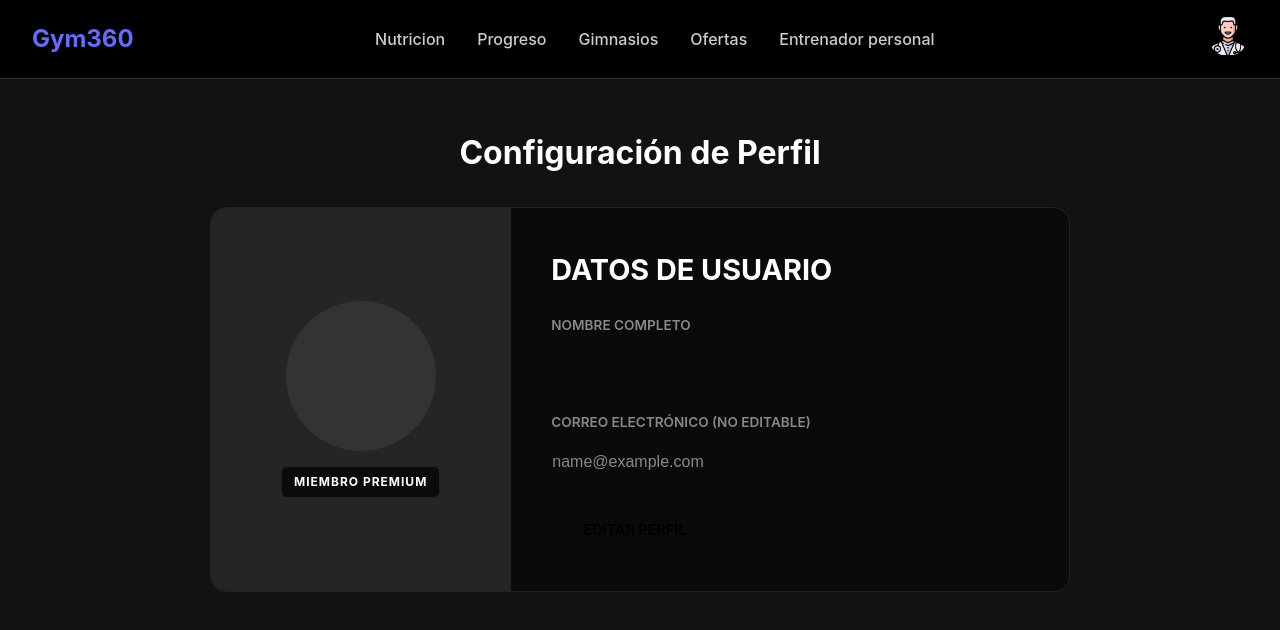
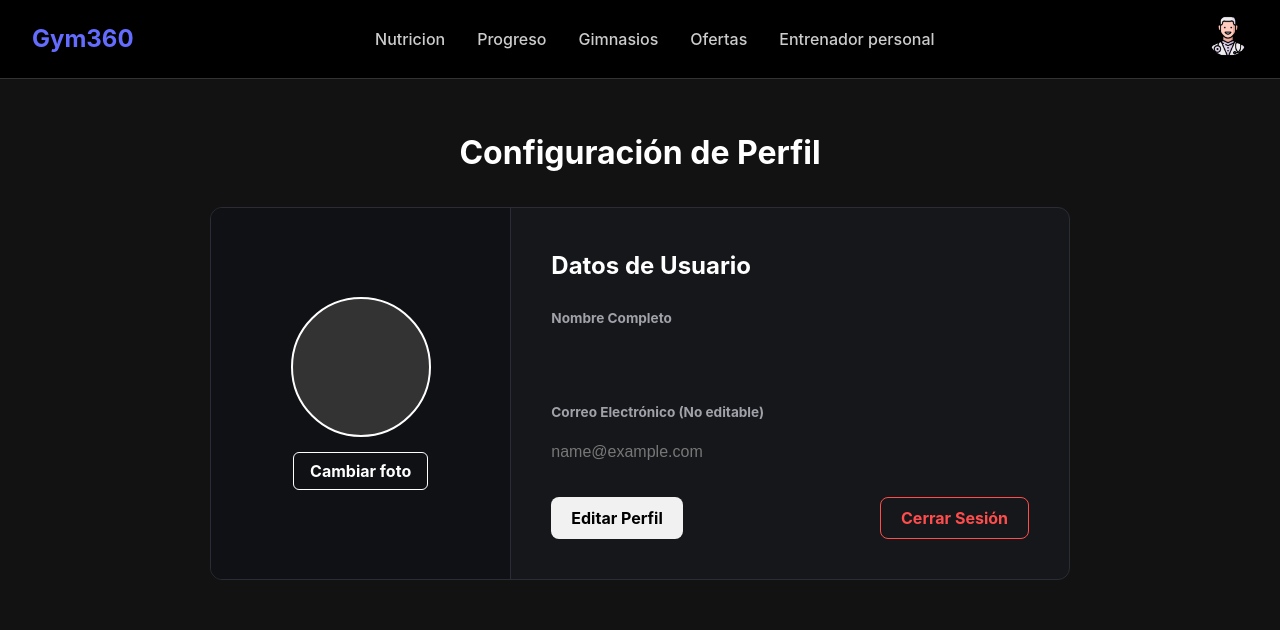
Before and after one commit to Xabiondo/TFG_GYM360_SPRING_REACT, a React (Vite) app in the folder frontend/: page /my-profile in a window 1280 px wide. Shown: the top 630 px of the page. Built offline with nearby package versions, Linux system fonts and the light colour scheme; sample sign-in values are in the browser's storage.

Commit message:
register arreglado, añadida funcion de log out , css mejorado y unificado

```diff
--- a/frontend/src/components/Gym.css
+++ b/frontend/src/components/Gym.css
@@ -110,10 +110,11 @@
   margin-top: auto;
 }
 
+/* --- BOTÓN GIMNASIOS (Estilo Outline) --- */
 .gym-btn {
-  background-color: var(--accent);
-  color: black;
-  border: none;
+  background-color: transparent;
+  color: var(--acent);
+  border: 1px solid var(--acent);
   padding: 0.7rem 1.5rem;
   font-size: 0.9rem;
   font-weight: 700;
@@ -125,7 +126,7 @@
 }
 
 .gym-btn:hover {
-  background-color: #e0e0e0;
+  background-color: var(--acent);
+  color: #000;
   transform: translateY(-1px);
-  box-shadow: 0 0 15px rgba(255,255,255,0.2);
 }
--- a/frontend/src/pages/MyProfile.css
+++ b/frontend/src/pages/MyProfile.css
@@ -1,8 +1,8 @@
-/* MyProfile.css */
 .profile-page-wrapper {
   max-width: 900px;
   margin: 50px auto;
   padding: 0 20px;
+  color: #fff;
 }
 
 .profile-header {
@@ -10,70 +10,62 @@
   margin-bottom: 30px;
 }
 
-/* La tarjeta estilo Gym */
 .profile-main-card {
   display: flex;
-  background-color: var(--bg-card);
-  border: 1px solid var(--border);
-  border-radius: 16px;
+  background-color: #15171a;
+  border: 1px solid #2a2d35;
+  border-radius: 12px;
   overflow: hidden;
-  transition: all 0.3s ease;
   min-height: 350px;
 }
 
-/* Sección de imagen (Izquierda) */
+/* --- SECCIÓN IMAGEN --- */
 .profile-image-section {
   width: 35%;
-  position: relative;
-  background: #252525;
+  background-color: #0f1115;
   display: flex;
   flex-direction: column;
   align-items: center;
   justify-content: center;
-  border-right: 1px solid var(--border);
-  padding: 20px;
+  border-right: 1px solid #2a2d35;
+  padding: 30px 20px;
 }
 
 .profile-avatar {
-  width: 150px;
-  height: 150px;
+  width: 140px;
+  height: 140px;
   border-radius: 50%;
   object-fit: cover;
-  border: 3px solid var(--accent);
+  border: 2px solid var(--accent, #fff);
 }
 
 .role-badge {
   margin-top: 15px;
-  background: rgba(0, 0, 0, 0.7);
-  backdrop-filter: blur(4px);
-  color: white;
+  background: #2a2d35;
+  color: #fff;
   padding: 6px 12px;
   border-radius: 6px;
-  font-size: 0.75rem;
-  font-weight: 700;
-  text-transform: uppercase;
-  letter-spacing: 1px;
-  border: 1px solid var(--border);
+  font-size: 0.8rem;
+  font-weight: bold;
 }
 
 .btn-change-photo {
   margin-top: 15px;
   background: transparent;
-  color: var(--accent);
-  border: 1px solid var(--accent);
-  padding: 6px 12px;
+  color: var(--accent, #fff);
+  border: 1px solid var(--accent, #fff);
+  padding: 8px 16px;
   border-radius: 6px;
-  font-size: 0.8rem;
   cursor: pointer;
   transition: all 0.2s;
 }
 
 .btn-change-photo:hover {
-  background: var(--accent);
-  color: black;
+  background: var(--accent, #fff);
+  color: #000;
 }
 
-/* Contenido del formulario (Derecha) */
+/* --- SECCIÓN DATOS --- */
 .profile-content {
   flex: 1;
   padding: 2.5rem;
@@ -84,9 +76,7 @@
 
 .profile-title-row h2 {
   margin: 0;
-  font-size: 1.8rem;
-  color: var(--text-main);
-  text-transform: uppercase;
+  font-size: 1.5rem;
 }
 
 .input-group {
@@ -97,55 +87,75 @@
 
 .input-group label {
   font-size: 0.85rem;
-  color: var(--text-muted);
-  text-transform: uppercase;
-  font-weight: 600;
+  color: #a1a1aa;
+  font-weight: bold;
 }
 
 .profile-input {
-  background-color: rgba(255, 255, 255, 0.05);
-  border: 1px solid var(--border);
-  color: var(--text-main);
+  background-color: #1e2025;
+  border: 1px solid #333;
+  color: #fff;
   padding: 12px;
   border-radius: 8px;
   font-size: 1rem;
-  outline: none;
 }
 
 .profile-input.readonly {
   background-color: transparent;
-  border-color: transparent;
-  color: var(--text-muted);
-  cursor: not-allowed;
+  border: none;
+  color: #777;
   padding-left: 0;
 }
 
-/* Botones con tu estilo original */
+/* --- BOTONES CLAROS Y VISIBLES --- */
 .profile-actions {
   display: flex;
-  gap: 10px;
+  gap: 15px;
   margin-top: auto;
 }
 
 .save-btn {
-  background-color: var(--accent);
-  color: black;
+  background-color: var(--accent, #f1f1f1);
+  color: #000;
   border: none;
-  padding: 0.8rem 2rem;
-  font-size: 0.9rem;
-  font-weight: 700;
+  padding: 10px 20px;
+  font-weight: bold;
   border-radius: 8px;
   cursor: pointer;
-  text-transform: uppercase;
+  transition: opacity 0.2s;
+}
+
+.save-btn:hover {
+  opacity: 0.8;
 }
 
 .cancel-btn {
   background: transparent;
-  color: var(--text-main);
-  border: 1px solid var(--border);
-  padding: 0.8rem 2rem;
+  color: #fff;
+  border: 1px solid #666;
+  padding: 10px 20px;
   border-radius: 8px;
-  font-weight: 700;
+  font-weight: bold;
   cursor: pointer;
-  text-transform: uppercase;
 }
+
+.cancel-btn:hover {
+  border-color: #fff;
+}
+
+.logout-btn {
+  background: transparent;
+  color: #ff4d4d;
+  border: 1px solid #ff4d4d;
+  padding: 10px 20px;
+  border-radius: 8px;
+  font-weight: bold;
+  cursor: pointer;
+  margin-left: auto; /* Esto empuja el botón a la derecha del todo */
+  transition: all 0.2s;
+}
+
+.logout-btn:hover {
+  background: #ff4d4d;
+  color: #fff;
+}
--- a/frontend/src/pages/MyProfile.jsx
+++ b/frontend/src/pages/MyProfile.jsx
@@ -5,7 +5,7 @@ import { updateUser, uploadProfilePhoto } from "../services/UserService";
 import "./MyProfile.css";
 
 const MyProfile = () => {
-  const { user, login, loading } = useAuth();
+  const { user, login, logout, loading } = useAuth();
   const [editMode, setEditMode] = useState(false);
   const [nombre, setNombre] = useState("");
   const [photoPreview, setPhotoPreview] = useState(null);
@@ -34,7 +34,6 @@ const MyProfile = () => {
         const res = await uploadProfilePhoto(data);
         fotoNombre = res.nombreArchivo;
       }
-
 
       await updateUser(user.id, { nombre, fotoPerfil: fotoNombre });
       login({ ...user, nombre, fotoPerfil: fotoNombre });
@@ -67,12 +66,11 @@ const MyProfile = () => {
         </header>
 
         <div className="profile-main-card">
-          {/* SECCIÓN IZQUIERDA (IMAGEN) */}
           <div className="profile-image-section">
             {photoPreview ? (
               <img src={photoPreview} alt="Perfil" className="profile-avatar" />
             ) : (
-              <div className="profile-avatar" style={{display: 'flex', alignItems:'center', justifyContent:'center', background:'#333', fontSize:'3rem'}}>
+              <div className="profile-avatar" style={{ display: 'flex', alignItems: 'center', justifyContent: 'center', background: '#333', fontSize: '3rem' }}>
                 {user.nombre?.charAt(0).toUpperCase()}
               </div>
             )}
@@ -80,7 +78,7 @@ const MyProfile = () => {
             <input
               type="file"
               ref={fileInputRef}
-              style={{display: 'none'}}
+              style={{ display: 'none' }}
               onChange={(e) => {
                 const file = e.target.files[0];
                 if (file) {
@@ -91,15 +89,11 @@ const MyProfile = () => {
               accept="image/*"
             />
 
-            {editMode ? (
             <button className="btn-change-photo" onClick={() => fileInputRef.current.click()}>
               Cambiar foto
             </button>
-            ) : (
-              <span className="role-badge">Miembro Premium</span>
-            )}
+
           </div>
-
 
           <div className="profile-content">
             <div className="profile-title-row">
@@ -136,9 +130,14 @@ const MyProfile = () => {
                   </button>
                 </>
               ) : (
+                <>
                   <button className="save-btn" onClick={() => setEditMode(true)}>
                     Editar Perfil
                   </button>
+                  <button className="logout-btn" onClick={logout}>
+                    Cerrar Sesión
+                  </button>
+                </>
               )}
             </div>
           </div>
--- a/frontend/src/pages/PersonalTrainer.css
+++ b/frontend/src/pages/PersonalTrainer.css
@@ -57,22 +57,28 @@
 }
 
 .pt-button {
-  background-color: var(--acent);
-  color: #000;
+  background-color: transparent;
+  color: var(--acent);
+  border: 1px solid var(--acent);
   font-weight: bold;
   font-size: 1rem;
-  border: none;
   padding: 0.8rem 1.5rem;
   border-radius: 8px;
   cursor: pointer;
-  align-self: flex-end; /* Lo tira a la derecha */
-  transition: background-color 0.2s;
+  align-self: flex-end;
+  transition: all 0.2s;
+}
+
+.pt-button:hover:not(:disabled) {
+  background-color: var(--acent);
+  color: #000;
 }
 
 .pt-button:disabled {
-  background-color: #3f3f46;
+  border-color: #3f3f46;
   color: #a1a1aa;
   cursor: not-allowed;
+  background-color: transparent;
 }
 
 .response-area {
@@ -94,8 +100,6 @@
   margin: 2rem 0;
   font-style: italic;
 }
-
-
 
 .response-header {
   display: flex;
@@ -131,6 +135,7 @@
   border-color: #3f3f46;
   color: #a1a1aa;
   cursor: not-allowed;
+  background-color: transparent;
 }
 
 .dieta-title {
@@ -151,7 +156,6 @@
   grid-template-columns: 1fr;
   gap: 1rem;
 }
-
 
 .dia-card {
   background-color: #0f1115;
--- a/frontend/src/pages/Register.jsx
+++ b/frontend/src/pages/Register.jsx
@@ -1,7 +1,6 @@
 import React, { useState } from 'react';
 import { Link, useNavigate } from 'react-router-dom';
 import { useAuth } from '../context/AuthContext.jsx';
-
 
 const Register = () => {
   const [name, setName] = useState('');
@@ -18,9 +17,10 @@ const Register = () => {
       alert("Las contraseñas no coinciden");
       return;
     }
-    if(nombre == null){
-      alert("pon un nombre ");
-      return ;
+
+    if (name.trim() === '') {
+      alert("Pon un nombre válido");
+      return;
     }
 
     const usuarioData = {
@@ -42,10 +42,19 @@ const Register = () => {
 
       if (data.success) {
         alert('Registro exitoso');
-        login(data); // <-- Loguea al usuario recién registrado
-        navigate('/inicio'); // <-- Redirige a la app
+
+        // Creamos un objeto limpio para el localStorage
+        const usuarioParaLocalStorage = {
+            id: data.id,
+            nombre: data.nombre,
+            email: data.email,
+            fotoPerfil: data.fotoPerfil || null
+        };
+
+        login(usuarioParaLocalStorage);
+        navigate('/inicio');
       } else {
-        alert('Error: ' + data.message);
+        alert('Error: ' + (data.message || 'Error en el registro'));
       }
     } catch (error) {
       console.error('Error:', error);
@@ -59,7 +68,7 @@ const Register = () => {
         <h2>Registrarse</h2>
         <form onSubmit={handleSubmit}>
           <div className="form-group">
-            <label htmlFor="name">Nombre</label>
+            <label htmlFor="nombre">Nombre</label>
             <input
               type="text"
               id="nombre"
@@ -79,7 +88,7 @@ const Register = () => {
             />
           </div>
           <div className="form-group">
-            <label htmlFor="password">Contraseña</label>
+            <label htmlFor="contrasena">Contraseña</label>
             <input
               type="password"
               id="contrasena"
```
Also changed, not shown: 1 other file (tests, documents, lock files or other folders). Lines whose indentation alone changed are shown as unchanged.
